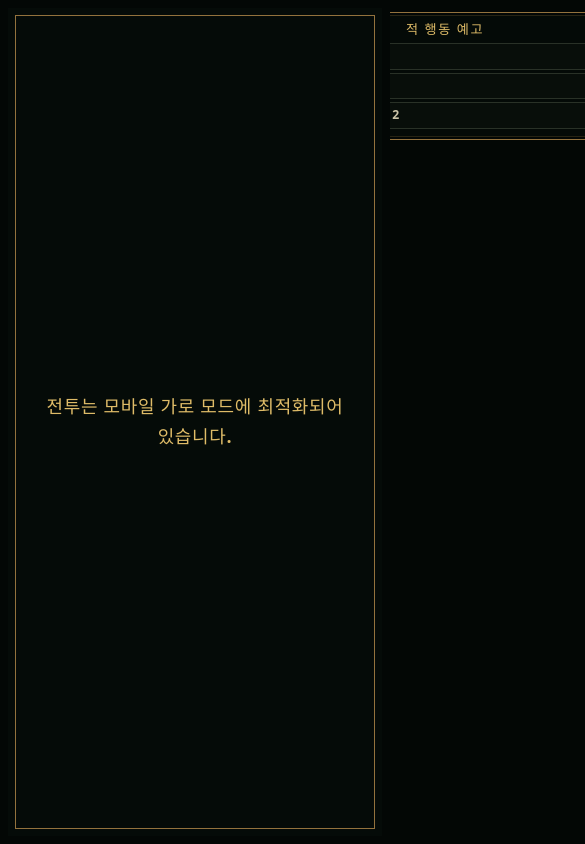
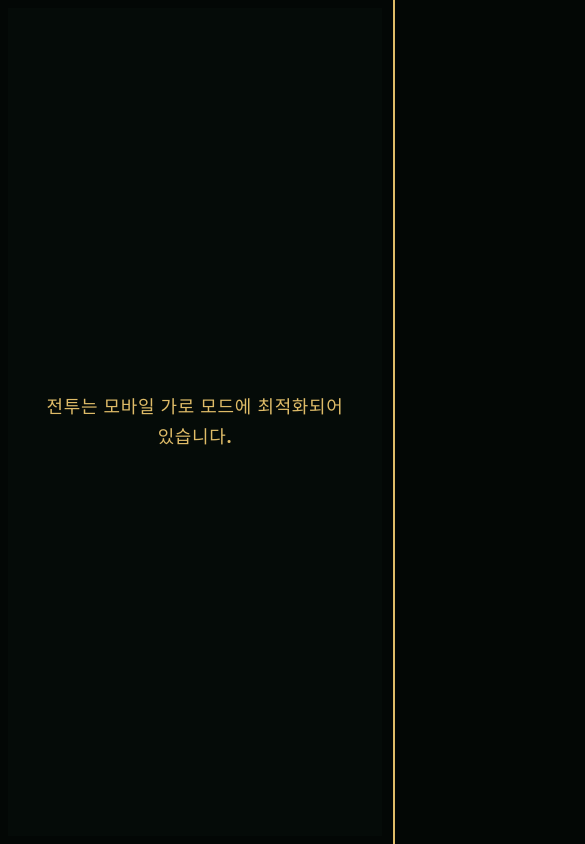
Before and after one commit to jinygod/roguelike-game, a React (Vite) app in the folder frontend/: page / in a window 390 px wide. Shown: the top 844 px of the page, 585 px wide, since content can reach past the window. Built offline with nearby package versions, Linux system fonts and the light colour scheme.

Commit message:
fix: improve responsive battle accessibility

```diff
--- a/frontend/src/features/battle/BattleScreen.tsx
+++ b/frontend/src/features/battle/BattleScreen.tsx
@@ -1,3 +1,4 @@
+import { useEffect, useRef, useState } from "react";
 import { stageOne } from "../../game/data/stages";
 import { getLegalTargets } from "../../game/engine/getLegalTargets";
 import { BattleResult } from "./BattleResult";
@@ -7,8 +8,42 @@ import { SkillBar } from "./SkillBar";
 import { useBattle } from "./useBattle";
 import "./battle.css";
 
+const portraitMediaQuery =
+  "(orientation: portrait) and (max-width: 820px)";
+const portraitGuidance =
+  "전투는 모바일 가로 모드에 최적화되어 있습니다.";
+
+function useMediaQuery(query: string) {
+  const [matches, setMatches] = useState(
+    () =>
+      typeof window.matchMedia === "function" &&
+      window.matchMedia(query).matches,
+  );
+
+  useEffect(() => {
+    if (typeof window.matchMedia !== "function") {
+      return;
+    }
+
+    const mediaQueryList = window.matchMedia(query);
+    const handleChange = (event: MediaQueryListEvent) => {
+      setMatches(event.matches);
+    };
+
+    mediaQueryList.addEventListener("change", handleChange);
+
+    return () => {
+      mediaQueryList.removeEventListener("change", handleChange);
+    };
+  }, [query]);
+
+  return matches;
+}
+
 export function BattleScreen() {
   const controller = useBattle();
+  const isPortrait = useMediaQuery(portraitMediaQuery);
+  const orientationGuardRef = useRef<HTMLDivElement>(null);
   const hasLivingHeroWhoCanAct = controller.battle.heroes.some(
     (hero) => hero.hp > 0 && !hero.actedThisRound,
   );
@@ -22,8 +57,19 @@ export function BattleScreen() {
     ? getLegalTargets(controller.battle, selectedSkill)
     : [];
 
+  useEffect(() => {
+    if (isPortrait) {
+      orientationGuardRef.current?.focus();
+    }
+  }, [isPortrait]);
+
   return (
     <main className="battle-screen">
+      <div
+        className="battle-game"
+        inert={isPortrait ? true : undefined}
+        aria-hidden={isPortrait ? true : undefined}
+      >
         <div className="battle-topbar">
           <header className="stage-panel">
             <p className="stage-chapter">챕터 1</p>
@@ -38,6 +84,7 @@ export function BattleScreen() {
           <IntentPanel battle={controller.battle} />
         </div>
 
+        <div className="battle-main">
           <Battlefield
             battle={controller.battle}
             selectedHeroId={controller.selectedHero?.id ?? null}
@@ -52,6 +99,7 @@ export function BattleScreen() {
               행동 가능한 아군이 없습니다. 턴을 종료하세요.
             </p>
           ) : null}
+        </div>
 
         <SkillBar
           hero={controller.selectedHero}
@@ -65,6 +113,20 @@ export function BattleScreen() {
           phase={controller.battle.phase}
           onRestart={controller.restart}
         />
+      </div>
+
+      {isPortrait ? (
+        <div
+          ref={orientationGuardRef}
+          className="orientation-guard"
+          role="dialog"
+          aria-modal="true"
+          aria-label={portraitGuidance}
+          tabIndex={0}
+        >
+          {portraitGuidance}
+        </div>
+      ) : null}
     </main>
   );
 }
--- a/frontend/src/features/battle/battle.css
+++ b/frontend/src/features/battle/battle.css
@@ -1,15 +1,33 @@
 .battle-screen {
+  --battle-frame: #171f19;
+  --battle-line: #293127;
+  --battle-panel-strong: #070c09;
+  --battle-field: #142519;
+  --battle-selected: #222314;
+  --battle-selected-muted: rgb(34 35 20 / 88%);
+  --battle-defeated: #0a100c;
+  --battle-lane-line: rgb(177 139 73 / 38%);
+  --battle-lane-faint: rgb(177 139 73 / 12%);
+  --battle-panel-alpha: rgb(5 11 8 / 96%);
+  --battle-panel-glass: rgb(4 9 6 / 76%);
+  --battle-overlay: rgb(1 4 2 / 78%);
   position: relative;
   isolation: isolate;
+  min-height: 100svh;
+  color: var(--color-text);
+  background: var(--color-page);
+}
+
+.battle-game {
   display: grid;
-  grid-template-rows: auto minmax(430px, 1fr) auto;
-  gap: clamp(8px, 1.25vw, 16px);
+  grid-template-rows: auto minmax(0, 1fr) auto;
+  gap: clamp(8px, 1vw, 14px);
   width: min(100%, 1440px);
-  min-height: 100svh;
+  height: 100svh;
   margin: 0 auto;
-  padding: clamp(12px, 1.6vw, 24px);
-  color: var(--ink-100);
-  border-inline: 1px solid #171f19;
+  padding: clamp(10px, 1.35vw, 20px);
+  overflow: hidden;
+  border-inline: 1px solid var(--battle-frame);
   background:
     linear-gradient(
       90deg,
@@ -17,7 +35,12 @@
       transparent 11% 89%,
       rgb(0 0 0 / 28%)
     ),
-    linear-gradient(180deg, #07100b 0%, #0b1710 42%, #050a07 100%);
+    linear-gradient(
+      180deg,
+      #07100b 0%,
+      #0b1710 42%,
+      var(--color-panel) 100%
+    );
 }
 
 .battle-topbar {
@@ -31,18 +54,18 @@
 .stage-panel,
 .intent-panel,
 .skill-bar {
-  border: 1px solid var(--gold-600);
+  border: 1px solid var(--color-border-strong);
   border-radius: 1px;
-  background: rgb(5 11 8 / 96%);
+  background: var(--battle-panel-alpha);
   box-shadow:
-    inset 0 0 0 2px var(--forest-1000),
+    inset 0 0 0 2px var(--color-page),
     inset 0 0 0 3px rgb(147 114 61 / 24%);
 }
 
 .stage-panel {
   position: relative;
   min-width: 0;
-  padding: 12px 16px 13px;
+  padding: 10px 15px 11px;
 }
 
 .stage-panel::after {
@@ -50,11 +73,11 @@
   display: block;
   width: min(132px, 68%);
   height: 1px;
-  margin-top: 10px;
+  margin-top: 8px;
   background: linear-gradient(
     90deg,
-    var(--gold-500),
-    rgb(177 139 73 / 12%)
+    var(--color-accent-muted),
+    var(--battle-lane-faint)
   );
 }
 
@@ -64,7 +87,7 @@
 }
 
 .stage-chapter {
-  color: var(--ink-300);
+  color: var(--color-text-muted);
   font-size: 0.72rem;
   font-weight: 700;
   letter-spacing: 0.15em;
@@ -72,15 +95,15 @@
 
 .stage-panel h1 {
   margin-top: 3px;
-  color: var(--gold-300);
+  color: var(--color-accent);
   font-size: clamp(1.2rem, 2vw, 1.75rem);
   line-height: 1.15;
   letter-spacing: 0.045em;
 }
 
 .stage-round {
-  margin-top: 8px !important;
-  color: var(--ink-300);
+  margin-top: 7px;
+  color: var(--color-text-muted);
   font-size: 0.82rem;
   font-weight: 700;
   letter-spacing: 0.09em;
@@ -88,12 +111,12 @@
 
 .intent-panel {
   min-width: 0;
-  padding: 10px 12px;
+  padding: 8px 11px;
 }
 
 .intent-panel h2 {
-  margin: 0 0 7px;
-  color: var(--gold-300);
+  margin: 0 0 6px;
+  color: var(--color-accent);
   font-size: 0.82rem;
   line-height: 1;
   letter-spacing: 0.12em;
@@ -110,17 +133,24 @@
 
 .intent-row {
   min-width: 0;
-  padding: 5px 8px;
+  padding: 4px 8px;
   overflow: hidden;
-  color: var(--ink-300);
-  border: 1px solid #293127;
-  border-left-color: var(--gold-700);
-  background: #080e0a;
+  color: var(--color-text-muted);
+  border: 1px solid var(--battle-line);
+  border-left-color: var(--color-border);
+  background: var(--battle-panel-strong);
   font-size: 0.76rem;
   font-weight: 650;
   line-height: 1.2;
   text-overflow: ellipsis;
   white-space: nowrap;
+}
+
+.battle-main {
+  display: grid;
+  grid-template-rows: minmax(0, 1fr) auto;
+  min-width: 0;
+  min-height: 0;
 }
 
 .battlefield {
@@ -132,23 +162,24 @@
     minmax(240px, 0.9fr);
   align-items: stretch;
   min-width: 0;
-  min-height: clamp(430px, 61svh, 590px);
-  padding: clamp(12px, 2vw, 28px);
+  min-height: 0;
+  height: 100%;
+  padding: clamp(10px, 1.7vw, 24px);
   overflow: hidden;
-  border: 1px solid var(--gold-700);
+  border: 1px solid var(--color-border);
   border-radius: 1px;
   background:
     linear-gradient(
       180deg,
       rgb(20 37 25 / 92%) 0 32.9%,
-      rgb(177 139 73 / 38%) 33%,
+      var(--battle-lane-line) 33%,
       rgb(20 37 25 / 92%) 33.2% 66.1%,
-      rgb(177 139 73 / 38%) 66.2%,
+      var(--battle-lane-line) 66.2%,
       rgb(14 28 19 / 94%) 66.4% 100%
     ),
-    var(--forest-850);
+    var(--battle-field);
   box-shadow:
-    inset 0 0 0 3px var(--forest-1000),
+    inset 0 0 0 3px var(--color-page),
     inset 0 0 0 4px rgb(112 85 47 / 38%);
 }
 
@@ -176,15 +207,17 @@
   position: relative;
   z-index: 1;
   display: grid;
-  grid-template-rows: repeat(3, minmax(104px, 1fr));
-  gap: clamp(6px, 1vw, 12px);
+  grid-template-rows: repeat(3, minmax(82px, 1fr));
+  gap: clamp(5px, 0.8vw, 10px);
   min-width: 0;
+  min-height: 0;
 }
 
 .battlefield-slot {
   display: flex;
   align-items: center;
   min-width: 0;
+  min-height: 0;
 }
 
 .battlefield-heroes .battlefield-slot {
@@ -207,7 +240,7 @@
   position: relative;
   align-self: stretch;
   min-width: 0;
-  border-inline: 1px solid rgb(177 139 73 / 12%);
+  border-inline: 1px solid var(--battle-lane-faint);
   background:
     linear-gradient(
       90deg,
@@ -224,36 +257,36 @@
 
 .combatant-card-group {
   display: grid;
-  grid-template-columns: 82px minmax(118px, 1fr);
+  grid-template-columns: minmax(118px, 1fr) 88px;
   grid-template-rows: minmax(0, 1fr) 9px;
   gap: 5px 9px;
   align-items: center;
-  width: min(100%, 282px);
+  width: min(100%, 292px);
   min-width: 0;
-  min-height: 88px;
+  min-height: 94px;
   padding: 6px;
   border: 1px solid rgb(112 85 47 / 42%);
   border-radius: 1px;
-  background: rgb(4 9 6 / 76%);
+  background: var(--battle-panel-glass);
   transition:
     border-color 140ms ease,
     background-color 140ms ease;
 }
 
 .battlefield-enemies .combatant-card-group {
-  grid-template-columns: minmax(118px, 1fr) 82px;
+  grid-template-columns: 88px minmax(118px, 1fr);
 }
 
 .combatant-nameplate {
-  grid-column: 2;
+  grid-column: 1;
   grid-row: 1;
   min-width: 0;
   padding: 7px 8px;
   overflow: hidden;
-  color: var(--ink-100);
-  border: 1px solid #34372d;
-  border-left-color: var(--gold-700);
-  background: #070c09;
+  color: var(--color-text);
+  border: 1px solid var(--battle-line);
+  border-right-color: var(--color-border);
+  background: var(--battle-panel-strong);
   font-size: clamp(0.74rem, 1vw, 0.88rem);
   font-weight: 700;
   line-height: 1.2;
@@ -262,26 +295,26 @@
 }
 
 .battlefield-enemies .combatant-nameplate {
-  grid-column: 1;
-  border-right-color: var(--gold-700);
-  border-left-color: #34372d;
+  grid-column: 2;
+  border-right-color: var(--battle-line);
+  border-left-color: var(--color-border);
   text-align: right;
 }
 
 .combatant-card {
-  grid-column: 1;
+  grid-column: 2;
   grid-row: 1 / 3;
   display: grid;
   place-items: center;
-  width: 82px;
-  min-width: 82px;
-  height: 82px;
-  min-height: 82px;
+  width: 88px;
+  min-width: 88px;
+  height: 88px;
+  min-height: 88px;
   padding: 5px;
   color: inherit;
-  border: 1px solid var(--gold-700);
+  border: 1px solid var(--color-border);
   border-radius: 1px;
-  background: #08100b;
+  background: var(--color-surface);
   cursor: pointer;
   transition:
     border-color 140ms ease,
@@ -290,7 +323,7 @@
 }
 
 .battlefield-enemies .combatant-card {
-  grid-column: 2;
+  grid-column: 1;
 }
 
 .combatant-card:disabled {
@@ -298,26 +331,37 @@
 }
 
 .combatant-card[data-selected="true"] {
-  border-color: var(--gold-300);
-  background: #171b10;
+  border-color: var(--color-accent);
+  background: var(--battle-selected);
   box-shadow:
-    inset 0 0 0 2px var(--forest-1000),
-    inset 0 0 0 3px var(--gold-500);
+    inset 0 0 0 2px var(--color-page),
+    inset 0 0 0 3px var(--color-accent-muted);
 }
 
 .combatant-card-group[data-selected="true"] {
-  border-color: var(--gold-500);
-  background: rgb(25 28 16 / 88%);
+  border-color: var(--color-accent-muted);
+  background: var(--battle-selected-muted);
 }
 
 .combatant-card-group[data-selected="true"] .combatant-nameplate {
-  color: var(--gold-300);
-  border-color: var(--gold-500);
+  color: var(--color-accent);
+  border-color: var(--color-accent-muted);
 }
 
 .combatant-card-group[data-defeated="true"] {
-  opacity: 0.42;
-  filter: grayscale(0.85);
+  border-color: var(--battle-line);
+  background: var(--battle-defeated);
+}
+
+.combatant-card-group[data-defeated="true"] .combatant-card {
+  border-color: var(--battle-line);
+  background: var(--battle-defeated);
+}
+
+.combatant-card-group[data-defeated="true"]
+  .combatant-sprite-placeholder {
+  opacity: 0.34;
+  filter: grayscale(1);
 }
 
 .combatant-sprite-placeholder {
@@ -354,32 +398,32 @@
 }
 
 .hp-track {
-  grid-column: 2;
+  grid-column: 1;
   grid-row: 2;
   display: block;
   height: 9px;
   overflow: hidden;
   border: 1px solid #442822;
-  background: #1d100e;
+  background: var(--color-hp-track);
 }
 
 .battlefield-enemies .hp-track {
-  grid-column: 1;
+  grid-column: 2;
 }
 
 .hp-fill {
   display: block;
   height: 100%;
-  background: var(--danger-500);
+  background: var(--color-hp);
   transition: width 180ms ease;
 }
 
 .turn-hint {
   width: min(100%, 720px);
-  margin: -2px auto 0;
-  padding: 6px 12px;
-  color: var(--gold-300);
-  border-block: 1px solid var(--gold-700);
+  margin: 4px auto 0;
+  padding: 5px 12px;
+  color: var(--color-accent);
+  border-block: 1px solid var(--color-border);
   background: rgb(5 11 8 / 86%);
   font-size: 0.78rem;
   font-weight: 700;
@@ -395,8 +439,8 @@
   gap: clamp(10px, 1.5vw, 18px);
   align-items: stretch;
   min-width: 0;
-  min-height: 88px;
-  padding: 11px 12px;
+  min-height: 76px;
+  padding: 9px 11px;
 }
 
 .skill-list {
@@ -410,10 +454,10 @@
 .end-turn-button,
 .battle-result button {
   min-height: 52px;
-  color: var(--ink-100);
-  border: 1px solid var(--gold-600);
+  color: var(--color-text);
+  border: 1px solid var(--color-border-strong);
   border-radius: 1px;
-  background: var(--forest-800);
+  background: var(--color-surface-raised);
   cursor: pointer;
   transition:
     color 140ms ease,
@@ -435,22 +479,22 @@
 
 .skill-button small {
   margin-top: 4px;
-  color: var(--ink-300);
-  font-size: 0.7rem;
+  color: var(--color-text-muted);
+  font-size: 0.72rem;
   font-weight: 650;
   letter-spacing: 0.06em;
 }
 
 .skill-button[data-selected="true"] {
-  color: var(--gold-300);
-  border-color: var(--gold-300);
-  background: #222314;
-  box-shadow: inset 0 -3px 0 var(--gold-500);
+  color: var(--color-accent);
+  border-color: var(--color-accent);
+  background: var(--battle-selected);
+  box-shadow: inset 0 -3px 0 var(--color-accent-muted);
 }
 
 .skill-button:disabled,
 .end-turn-button:disabled {
-  color: var(--ink-500);
+  color: var(--color-text-disabled);
   border-color: #4a4432;
   background: #0c130e;
   cursor: default;
@@ -460,14 +504,14 @@
   align-self: center;
   margin: 0;
   padding-inline: 8px;
-  color: var(--ink-300);
+  color: var(--color-text-muted);
   font-size: 0.82rem;
 }
 
 .end-turn-button {
   min-width: 190px;
   padding: 10px 18px;
-  border-color: var(--gold-500);
+  border-color: var(--color-accent-muted);
   background: #231713;
   font-size: 0.9rem;
   letter-spacing: 0.08em;
@@ -480,23 +524,23 @@
   margin: 0;
   padding: 28px;
   translate: -50% -50%;
-  color: var(--ink-100);
-  border: 1px solid var(--gold-300);
+  color: var(--color-text);
+  border: 1px solid var(--color-accent);
   border-radius: 1px;
-  background: var(--forest-900);
+  background: var(--color-surface);
   box-shadow:
-    inset 0 0 0 3px var(--forest-1000),
-    inset 0 0 0 4px var(--gold-700),
+    inset 0 0 0 3px var(--color-page),
+    inset 0 0 0 4px var(--color-border),
     0 18px 48px rgb(0 0 0 / 72%);
 }
 
 .battle-result::backdrop {
-  background: rgb(1 4 2 / 78%);
+  background: var(--battle-overlay);
 }
 
 .battle-result h2 {
   margin: 0 0 20px;
-  color: var(--gold-300);
+  color: var(--color-accent);
   font-size: 1.45rem;
   letter-spacing: 0.08em;
   text-align: center;
@@ -507,13 +551,32 @@
   padding: 10px 14px;
 }
 
+.orientation-guard {
+  position: fixed;
+  inset: 0;
+  z-index: 1000;
+  display: grid;
+  place-items: center;
+  padding: 32px;
+  color: var(--color-accent);
+  border: 8px solid var(--color-page);
+  outline: 1px solid var(--color-border-strong);
+  outline-offset: -16px;
+  background: var(--color-panel);
+  font-size: clamp(1rem, 4.6vw, 1.35rem);
+  font-weight: 700;
+  line-height: 1.65;
+  letter-spacing: 0.04em;
+  text-align: center;
+}
+
 @media (hover: hover) {
   .combatant-card:not(:disabled):hover,
   .skill-button:not(:disabled):hover,
   .end-turn-button:not(:disabled):hover,
   .battle-result button:hover {
-    color: var(--gold-300);
-    border-color: var(--gold-300);
+    color: var(--color-accent);
+    border-color: var(--color-accent);
     background: #1a2418;
     translate: 0 -1px;
   }
@@ -531,38 +594,37 @@
   }
 
   .combatant-card-group {
-    grid-template-columns: 72px minmax(102px, 1fr);
+    grid-template-columns: minmax(102px, 1fr) 76px;
   }
 
   .battlefield-enemies .combatant-card-group {
-    grid-template-columns: minmax(102px, 1fr) 72px;
+    grid-template-columns: 76px minmax(102px, 1fr);
   }
 
   .combatant-card {
-    width: 72px;
-    min-width: 72px;
-    height: 72px;
-    min-height: 72px;
+    width: 76px;
+    min-width: 76px;
+    height: 76px;
+    min-height: 76px;
   }
 }
 
 @media (max-width: 900px) and (orientation: landscape) {
-  .battle-screen {
-    grid-template-rows: auto minmax(228px, 1fr) auto;
-    gap: 6px;
-    min-height: 100svh;
-    padding: 6px;
+  .battle-game {
+    gap: 5px;
+    height: 100svh;
+    padding: 5px;
     border-inline: 0;
   }
 
   .battle-topbar {
-    grid-template-columns: minmax(188px, 0.62fr) minmax(0, 1.38fr);
-    gap: 6px;
+    grid-template-columns: minmax(205px, 0.64fr) minmax(0, 1.36fr);
+    gap: 5px;
   }
 
   .stage-panel {
-    min-height: 54px;
-    padding: 5px 9px;
+    min-height: 58px;
+    padding: 4px 9px;
   }
 
   .stage-panel::after {
@@ -570,7 +632,7 @@
   }
 
   .stage-chapter {
-    font-size: 0.6rem;
+    font-size: 0.6875rem;
   }
 
   .stage-panel h1 {
@@ -579,18 +641,18 @@
   }
 
   .stage-round {
-    margin-top: 3px !important;
-    font-size: 0.65rem;
+    margin-top: 2px;
+    font-size: 0.71875rem;
   }
 
   .intent-panel {
-    min-height: 54px;
-    padding: 4px 5px;
+    min-height: 58px;
+    padding: 3px 5px;
   }
 
   .intent-panel h2 {
-    margin-bottom: 3px;
-    font-size: 0.65rem;
+    margin-bottom: 2px;
+    font-size: 0.71875rem;
   }
 
   .intent-list {
@@ -600,75 +662,75 @@
 
   .intent-row {
     padding: 3px 4px;
-    font-size: 0.61rem;
+    font-size: 0.71875rem;
+    line-height: 1.15;
   }
 
   .battlefield {
     grid-template-columns:
-      minmax(164px, 1fr) minmax(58px, 0.72fr)
-      minmax(164px, 1fr);
-    min-height: 228px;
-    height: clamp(228px, 58svh, 252px);
-    padding: 5px 8px;
+      minmax(176px, 1fr) minmax(52px, 0.72fr)
+      minmax(176px, 1fr);
+    padding: 4px 7px;
   }
 
   .battlefield-team {
-    grid-template-rows: repeat(3, minmax(64px, 1fr));
+    grid-template-rows: repeat(3, minmax(62px, 1fr));
     gap: 2px;
   }
 
   .battlefield-heroes .battlefield-slot[data-rank="front"] {
-    padding-left: 10px;
+    padding-left: 9px;
   }
 
   .battlefield-enemies .battlefield-slot[data-rank="front"] {
-    padding-right: 10px;
+    padding-right: 9px;
   }
 
   .combatant-card-group {
-    grid-template-columns: 48px minmax(90px, 1fr);
-    grid-template-rows: minmax(0, 1fr) 6px;
+    grid-template-columns: minmax(112px, 1fr) 52px;
+    grid-template-rows: minmax(0, 1fr) 7px;
     gap: 3px 5px;
-    width: min(100%, 186px);
-    min-height: 52px;
-    padding: 3px;
+    width: min(100%, 198px);
+    min-height: 56px;
+    padding: 2px;
   }
 
   .battlefield-enemies .combatant-card-group {
-    grid-template-columns: minmax(90px, 1fr) 48px;
+    grid-template-columns: 52px minmax(112px, 1fr);
   }
 
   .combatant-card {
-    width: 48px;
-    min-width: 48px;
-    height: 48px;
-    min-height: 48px;
+    width: 52px;
+    min-width: 52px;
+    height: 52px;
+    min-height: 52px;
     padding: 3px;
   }
 
   .combatant-nameplate {
     padding: 3px 4px;
-    font-size: 0.62rem;
+    font-size: 0.71875rem;
+    line-height: 1.15;
   }
 
   .hp-track {
-    height: 6px;
+    height: 7px;
   }
 
   .turn-hint {
-    margin-top: 0;
+    margin-top: 3px;
     padding: 3px 8px;
-    font-size: 0.66rem;
+    font-size: 0.71875rem;
   }
 
   .skill-bar {
     position: sticky;
     bottom: 0;
     grid-template-columns: minmax(0, 1fr) minmax(122px, 156px);
-    gap: 6px;
-    min-height: 54px;
+    gap: 5px;
+    min-height: 56px;
     padding: 5px;
-    background: rgb(5 11 8 / 98%);
+    background: var(--battle-panel-alpha);
   }
 
   .skill-list {
@@ -682,51 +744,29 @@
 
   .skill-button {
     min-width: 126px;
-    padding: 5px 9px;
-    font-size: 0.72rem;
+    padding: 4px 9px;
+    font-size: 0.75rem;
   }
 
   .skill-button small {
     margin-top: 2px;
-    font-size: 0.6rem;
+    font-size: 0.71875rem;
   }
 
   .skill-prompt {
     padding-inline: 5px;
-    font-size: 0.7rem;
+    font-size: 0.75rem;
   }
 
   .end-turn-button {
     min-width: 122px;
     padding: 5px 8px;
-    font-size: 0.72rem;
+    font-size: 0.75rem;
   }
 
   .battle-result {
     width: min(86vw, 340px);
     padding: 20px;
-  }
-}
-
-@media (max-width: 820px) and (orientation: portrait) {
-  .battle-screen::before {
-    content: "전투는 모바일 가로 모드에 최적화되어 있습니다.";
-    position: fixed;
-    inset: 0;
-    z-index: 1000;
-    display: grid;
-    place-items: center;
-    padding: 32px;
-    color: var(--gold-300);
-    border: 8px solid var(--forest-1000);
-    outline: 1px solid var(--gold-600);
-    outline-offset: -16px;
-    background: var(--forest-950);
-    font-size: clamp(1rem, 4.6vw, 1.35rem);
-    font-weight: 700;
-    line-height: 1.65;
-    letter-spacing: 0.04em;
-    text-align: center;
   }
 }
 
--- a/frontend/src/styles.css
+++ b/frontend/src/styles.css
@@ -7,21 +7,19 @@
   font-synthesis: none;
   text-rendering: optimizeLegibility;
   color-scheme: dark;
-  --forest-1000: #030705;
-  --forest-950: #050b08;
-  --forest-900: #08110c;
-  --forest-850: #0c1710;
-  --forest-800: #112018;
-  --forest-700: #192c20;
-  --gold-700: #70552f;
-  --gold-600: #93723d;
-  --gold-500: #b18b49;
-  --gold-300: #dfbc68;
-  --ink-100: #f1ecd9;
-  --ink-300: #cbc4a8;
-  --ink-500: #938f7d;
-  --danger-500: #a9473f;
-  --danger-700: #57251f;
+  --color-page: #030705;
+  --color-panel: #050b08;
+  --color-surface: #08110c;
+  --color-surface-raised: #112018;
+  --color-border: #70552f;
+  --color-border-strong: #93723d;
+  --color-accent-muted: #b18b49;
+  --color-accent: #dfbc68;
+  --color-text: #f1ecd9;
+  --color-text-muted: #cbc4a8;
+  --color-text-disabled: #938f7d;
+  --color-hp: #b64e45;
+  --color-hp-track: #1d100e;
 }
 
 *,
@@ -38,15 +36,15 @@ body,
   min-height: 100%;
 }
 
-html {
-  background: var(--forest-1000);
+html,
+body {
+  background: var(--color-page);
 }
 
 body {
   min-height: 100svh;
   margin: 0;
   overflow-x: hidden;
-  background: var(--forest-1000);
 }
 
 button {
@@ -57,23 +55,23 @@ button {
   letter-spacing: 0.035em;
 }
 
-button:focus-visible {
-  outline: 2px solid var(--gold-300);
+:where(button, [tabindex]):focus-visible {
+  outline: 2px solid var(--color-accent);
   outline-offset: 3px;
 }
 
 ::selection {
-  color: var(--forest-1000);
-  background: var(--gold-300);
+  color: var(--color-page);
+  background: var(--color-accent);
 }
 
 @media (prefers-reduced-motion: reduce) {
   *,
   *::before,
   *::after {
-    scroll-behavior: auto !important;
-    animation-duration: 0.01ms !important;
-    animation-iteration-count: 1 !important;
-    transition-duration: 0.01ms !important;
+    scroll-behavior: auto;
+    animation-duration: 1ms;
+    animation-iteration-count: 1;
+    transition-duration: 1ms;
   }
 }
```
Also changed, not shown: 1 other file (tests, documents, lock files or other folders). Lines whose indentation alone changed are shown as unchanged.
